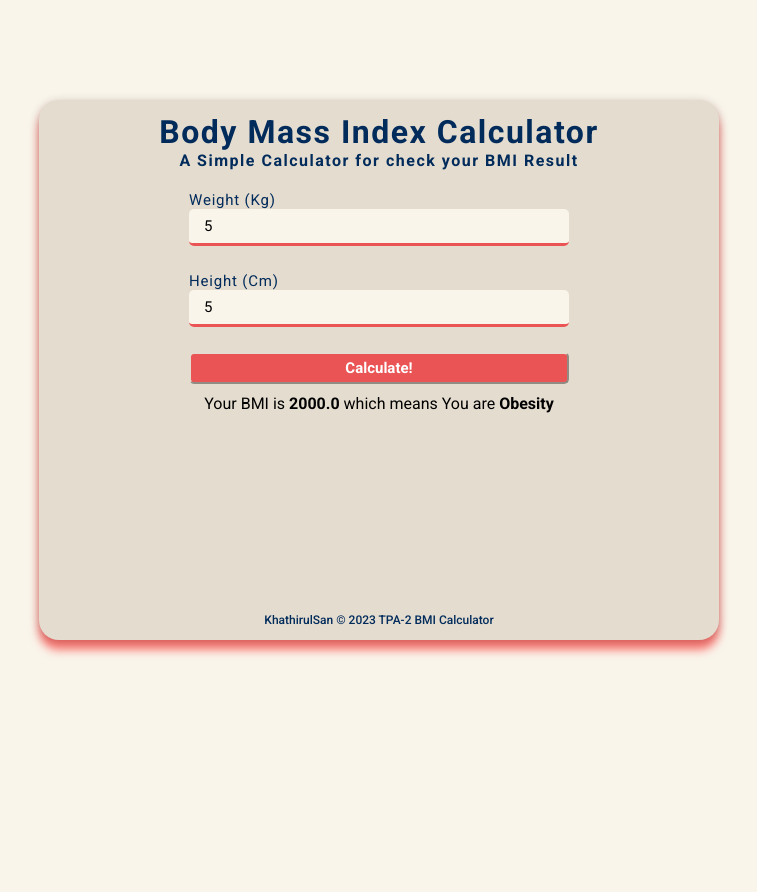
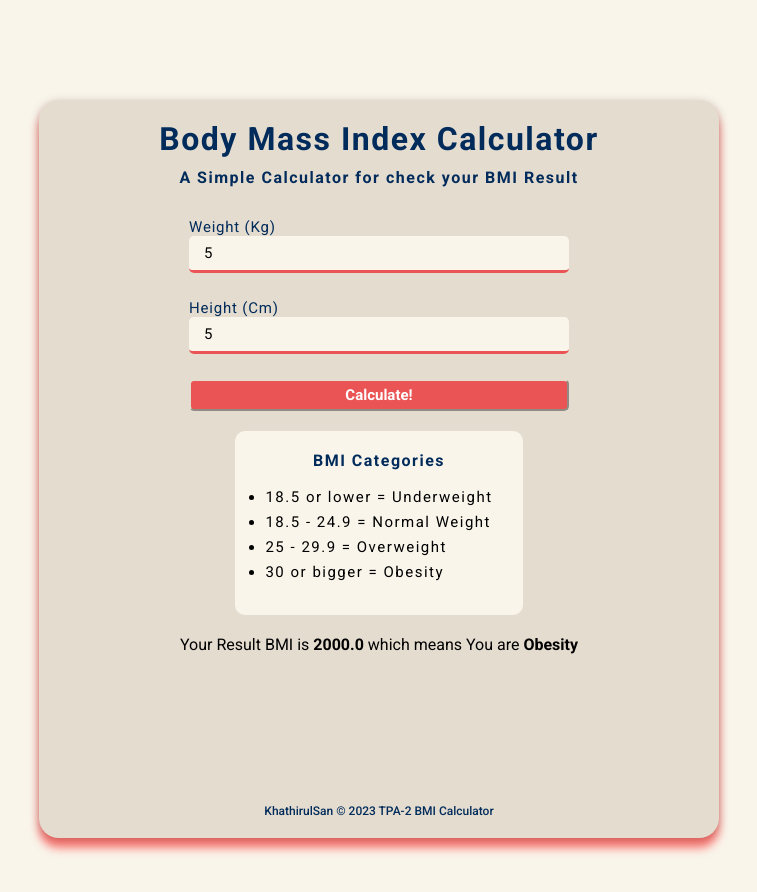
Before and after one commit to KhathirulSan/TPA2, a plain HTML site: page index.html in a window 1280 px wide. Both pictures are taken after typing "5", "5" into the empty fields and a click on the button "Calculate!". Shown: the whole page, without its empty margins (261-1018 px from the left). Before the commit the page ends 800 px from the top, so only its background shows below. Drawn offline with Linux system fonts and the light colour scheme.

Commit message:
Menambahkan category serta menambahkan validasi js

```diff
--- a/index.html
+++ b/index.html
@@ -16,15 +16,23 @@
         <form action="#">
            <div class="bmi-form">
             <label>Weight (Kg)</label> <br>
-            <input type="number" id="weight" placeholder="Input Your Weight Here...">
+            <input type="number" id="weight" placeholder="Input Your Weight Here..." required>
            </div>
            <div class="bmi-form">
             <label>Height (Cm)</label> <br>
-            <input type="number" id="height"  placeholder="Input Your Height Here...">
+            <input type="number" id="height"  placeholder="Input Your Height Here..." required>
            </div>
         </form>
-           <button onclick="bmi_calculator()">Calculate!</button>
-
+           <button onclick="bmi_calculator()" type="button">Calculate!</button>
+        <div class="category">
+        <h4>BMI Categories</h4>
+        <ul>
+            <li>18.5 or lower = Underweight</li>
+            <li>18.5 - 24.9 = Normal Weight</li>
+            <li>25 - 29.9 = Overweight</li>
+            <li>30 or bigger  = Obesity</li>
+        </ul>
+         </div>
         <div id="output"></div>
 
         <div class="watermark">
--- a/script.js
+++ b/script.js
@@ -14,15 +14,30 @@ function bmi_check_number(number) {
       let status;
       if(bmi>=30){
         status = "Obesity"
-      }else if(bmi>=25 && bmi<=30){
+      }else if(bmi>=25 && bmi<=29.9){
         status = "Overweight"
       }
-      else if (bmi>=18.5 && bmi<=25){
+      else if (bmi>=18.5 && bmi<=24.9){
         status = "Normal Weight"
       }
       else {
         status = "Underweight"
       }
-      document.getElementById("output").innerHTML = "Your BMI is <b>"+ bmi +"</b> which means You are <b>"+status+"</b>";
+      document.getElementById("output").innerHTML = "Your Result BMI is <b>"+ bmi +"</b> which means You are <b>"+status+"</b>";
     }
   }
+
+//   Validasi Form
+const weight = document.getElementById("weight");
+const height = document.getElementById("height");
+const btn = document.getElementsByTagName('button')[0];
+
+btn.addEventListener("click", function(){
+    if(weight.value == "" && height.value == ""){
+        alert("Input Weight dan Height Tidak Boleh Kosong!");
+    }else if(weight.value == ""){
+        alert("Input Weight Tidak Boleh Kosong!");
+    }else if(height.value == ""){
+        alert("Input Height Tidak Boleh Kosong!");
+    }
+})
--- a/style.css
+++ b/style.css
@@ -11,7 +11,7 @@ body {
 }
 .container {
     width: 50%;
-    height: 500px;
+    height: 60%;
     padding: 20px;
     margin: 100px auto;
     border-radius: 20px;
@@ -33,6 +33,7 @@ body {
     text-align: center;
     letter-spacing: 1.5px;
     font-weight: 700;
+    margin-bottom: 10px;
 }
 .bmi-form {
     padding: 5px;
@@ -45,6 +46,7 @@ body {
     font-size: 15px;
     color: #002B5B;
 }
+
 
 .bmi-form input {
     width: 350px;
@@ -72,9 +74,31 @@ body {
     border-color: #E4DCCF ;
 }
 
+.category {
+    background-color: #F9F5EB;
+    padding: 30px;
+    padding-top: 5px;
+    margin-top: 10px;
+    margin-bottom: 20px;
+    border-radius: 10px;
+
+}
+.category h4 {
+    letter-spacing: 1.5px;
+    font-weight: 700;
+    margin-top: 15px;
+    margin-bottom: 15px;
+}
+
+.category ul li {
+    letter-spacing: 1.5px;
+    line-height: 25px;
+    font-size: 15px;
+}
+
 .container .watermark {
     color: #002B5B;
     font-weight: 500;
     font-size: 12px;
-    margin-top: 200px;
+    margin-top: 150px;
 }
```
